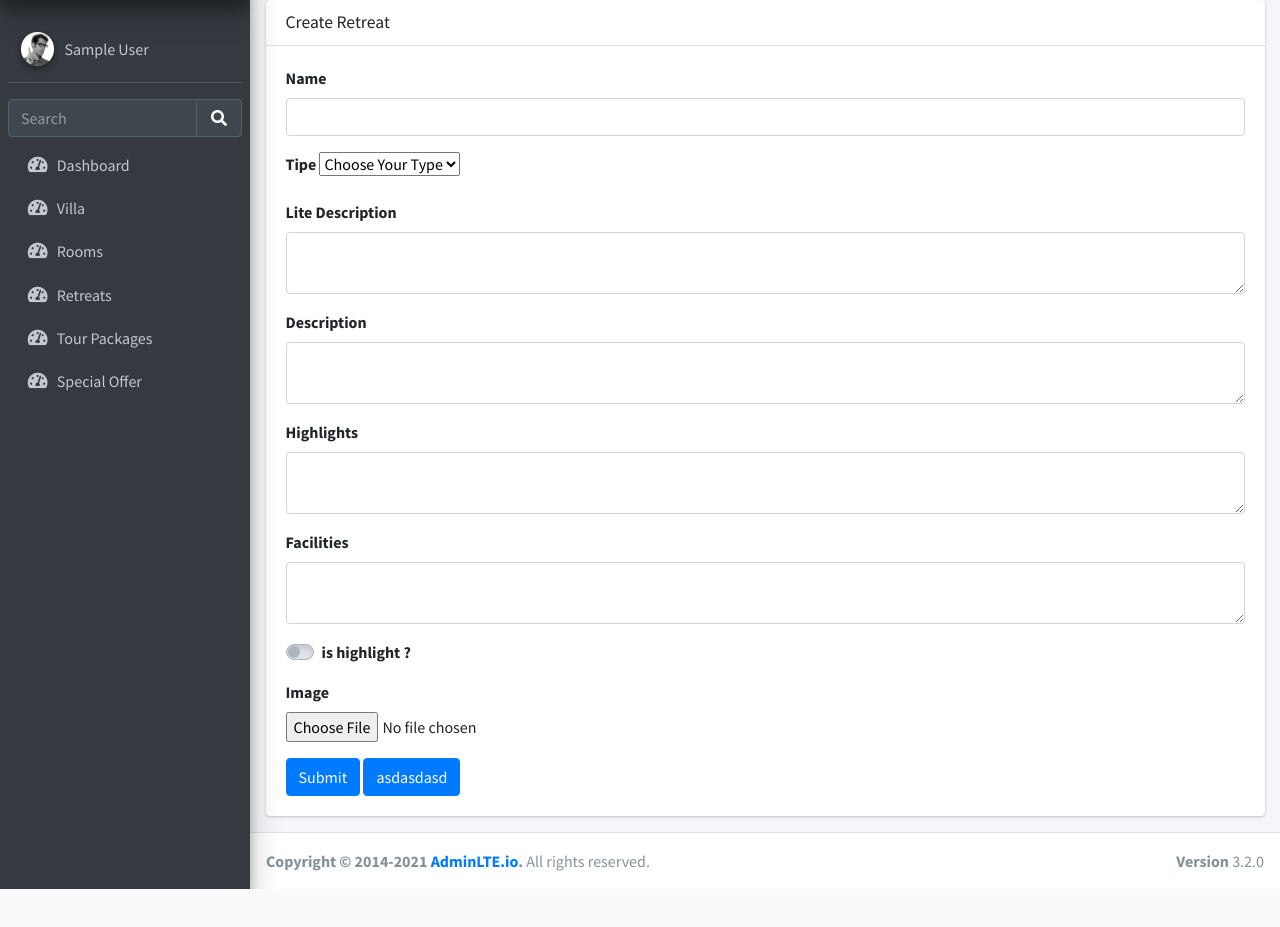
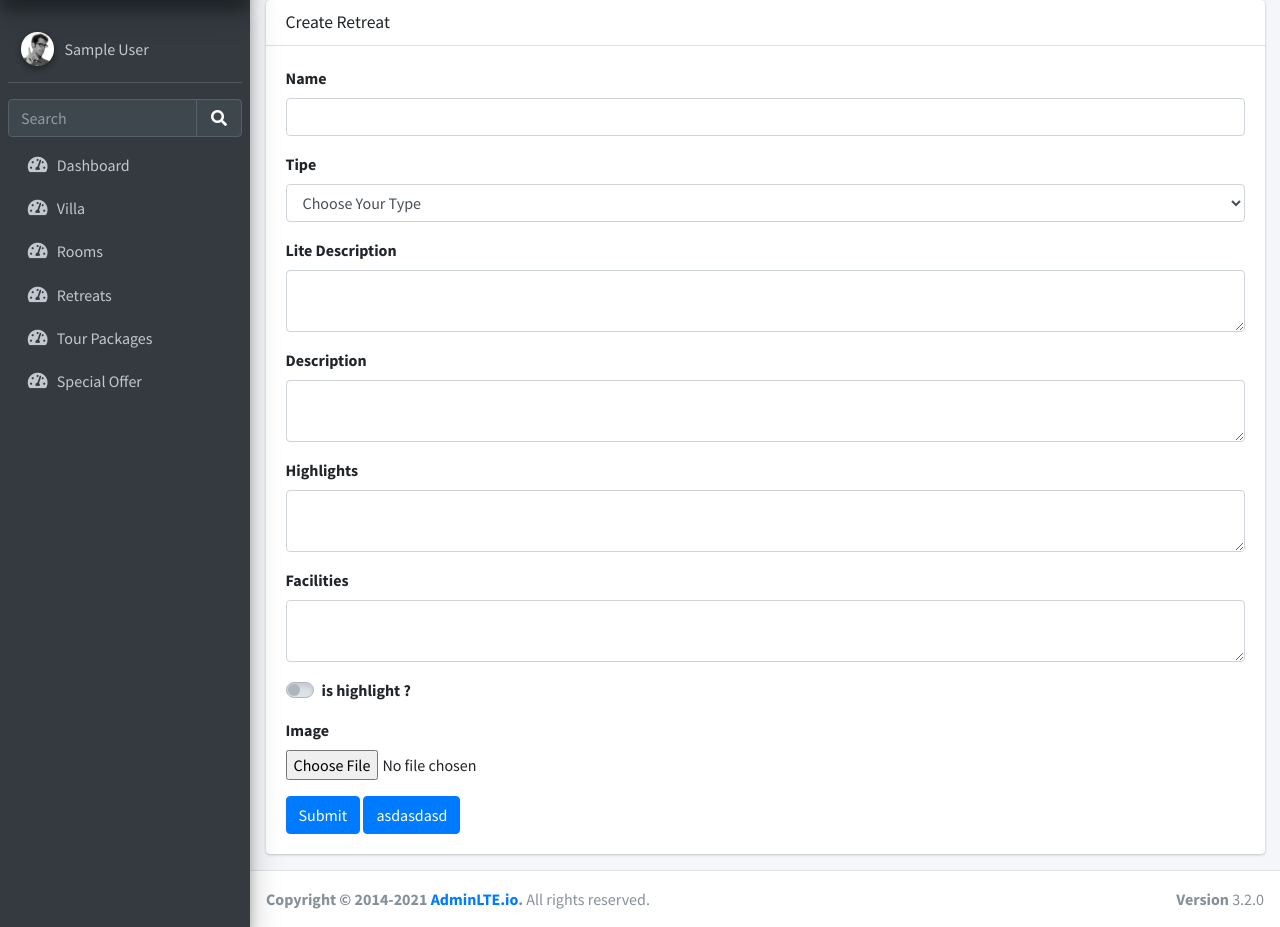
Before and after one commit to farras13/balitress, a CodeIgniter app: page /database/index.php/retreats/create in a window 1280 px wide. Shown: the part 57-984 px from the top of the page. Before the commit the page ends 946 px from the top, so only its background shows below. Run offline with CodeIgniter, Linux system fonts and the light colour scheme; the visitor is signed in with stand-in values (Sample User, id 1); some libraries are stand-ins or nearby versions.

Commit message:
change tampilan form retreat

```diff
--- a/application/views/admin/retreat/create.php
+++ b/application/views/admin/retreat/create.php
@@ -19,7 +19,7 @@
                             </div>
                             <div class="form-group">
                                 <label>Tipe</label>
-                                <select name="retreat_tipe" id="retreat_tipe" required>
+                                <select name="retreat_tipe" id="retreat_tipe" class="form-control" required>
                                     <option value="">Choose Your Type</option>
                                     <option value="Activities">Activities</option>
                                     <option value="Retreat">Retreat</option>
--- a/application/views/admin/retreat/edit.php
+++ b/application/views/admin/retreat/edit.php
@@ -19,7 +19,7 @@
                             </div>
                             <div class="form-group">
                                 <label>Tipe</label>
-                                <select name="retreat_tipe" id="retreat_tipe" required>
+                                <select name="retreat_tipe" id="retreat_tipe" class="form-control" required>
                                     <option value="" <?php if($retreat->retreat_tipe == ""){ echo "checked"; } ?>>Choose Your Type</option>
                                     <option value="Activities" <?php if($retreat->retreat_tipe == "Activities"){ echo "checked"; } ?>>Activities</option>
                                     <option value="Retreat" <?php if($retreat->retreat_tipe == "Retreat"){ echo "checked"; } ?>>Retreat</option>
```
